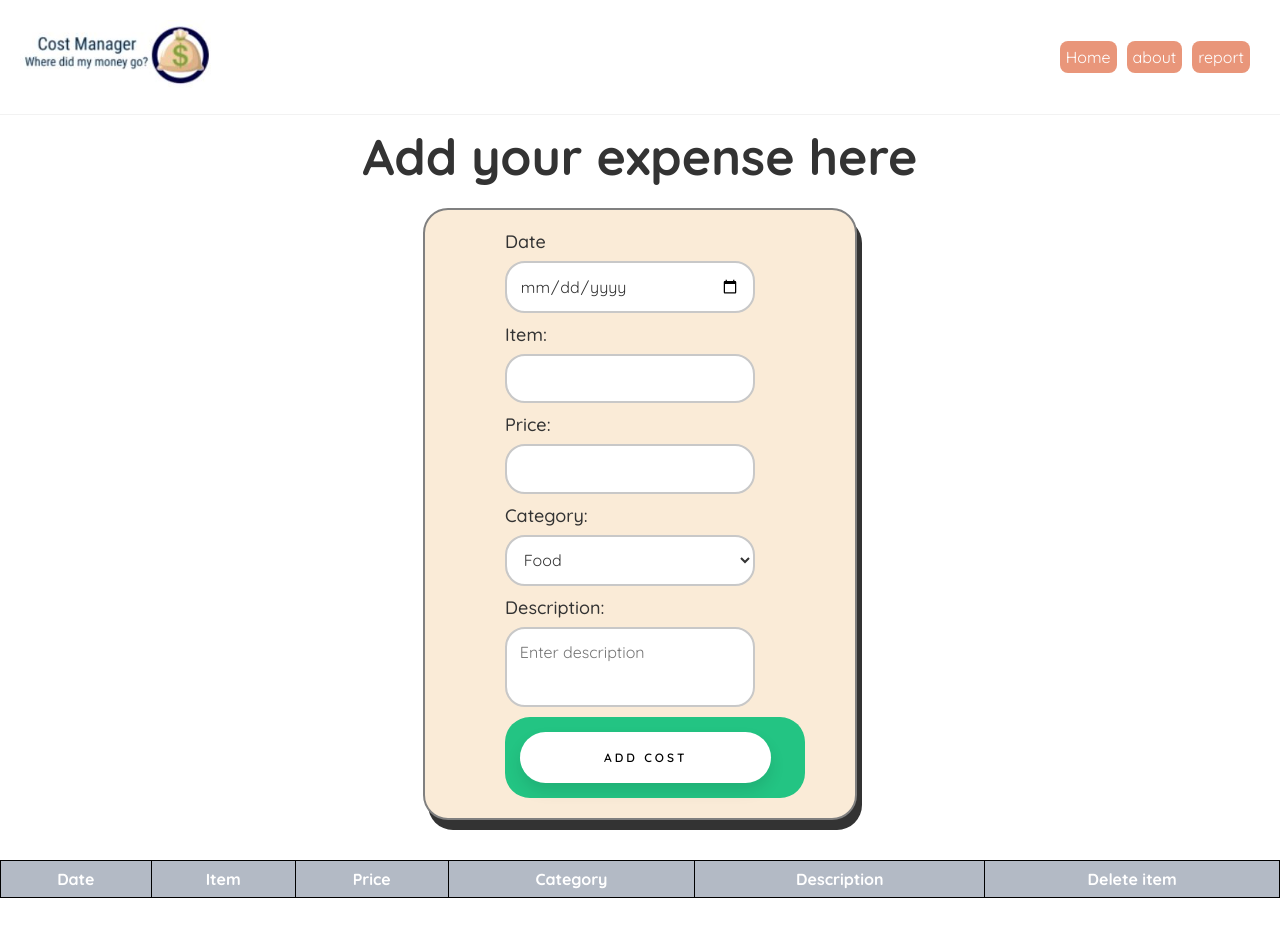
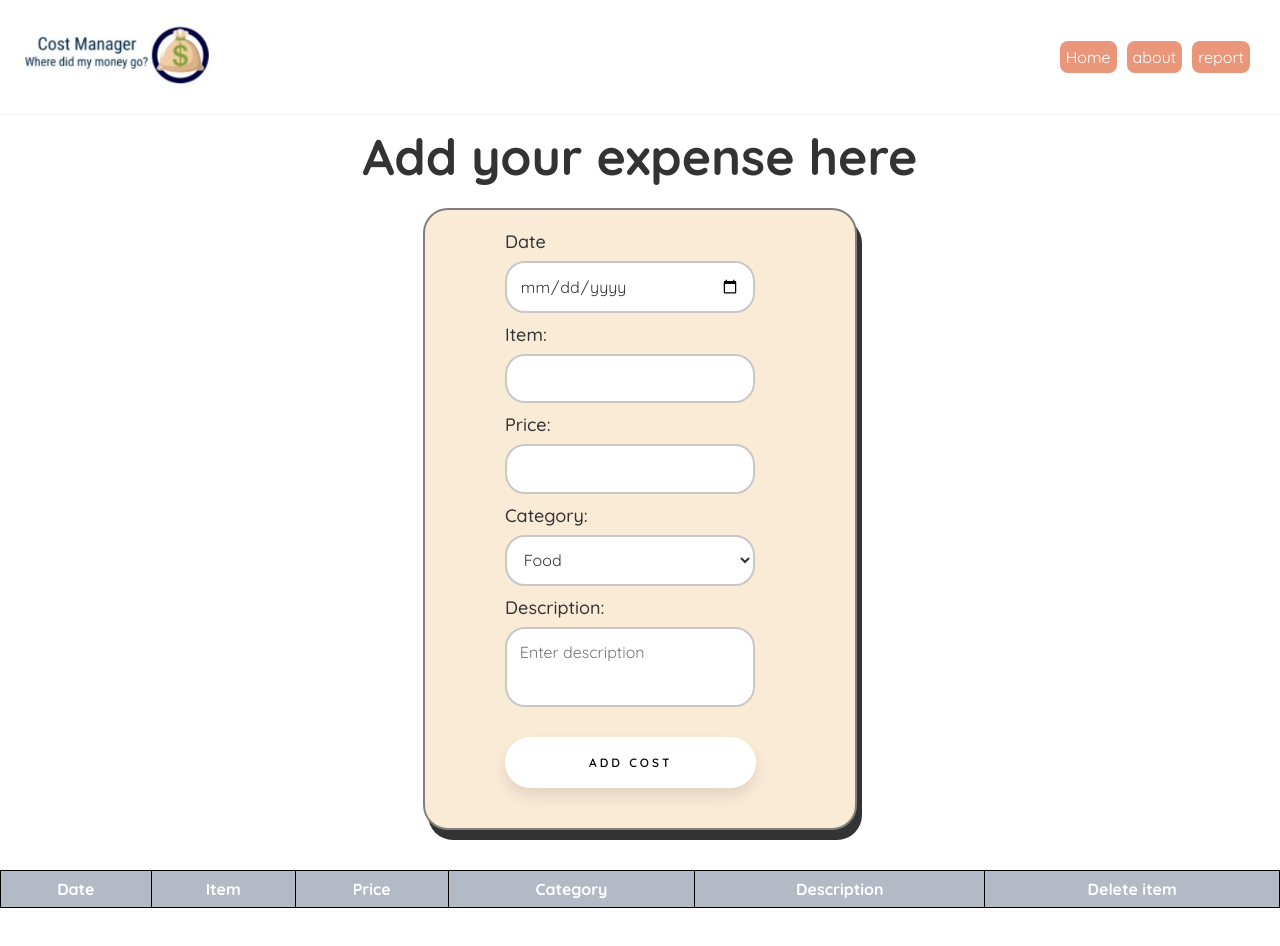
Before and after one commit to EdenBlau/Cost-Manager, a React (Create React App) app: page / in a window 1280 px wide. Shown: the top 946 px of the page. Built offline with nearby package versions, Linux system fonts and the light colour scheme.

Commit message:
update some style

```diff
--- a/src/Home.css
+++ b/src/Home.css
@@ -50,7 +50,7 @@
     border-color: rgb(150, 150, 200);
 }
 
-.submit {
+.submit-cost {
     display: flex;
     padding: 20px 0;
 }
--- a/src/Home.js
+++ b/src/Home.js
@@ -69,7 +69,7 @@ const Home = () => {
                               placeholder="Enter description"></textarea>
                 </div>
 
-                <div className="submit">
+                <div className="submit-cost">
                     <button className={"add-cost"} id="plus" onClick={() => {
                         if (!date || !item || !price) {
                             alert("please enter all field")
```
